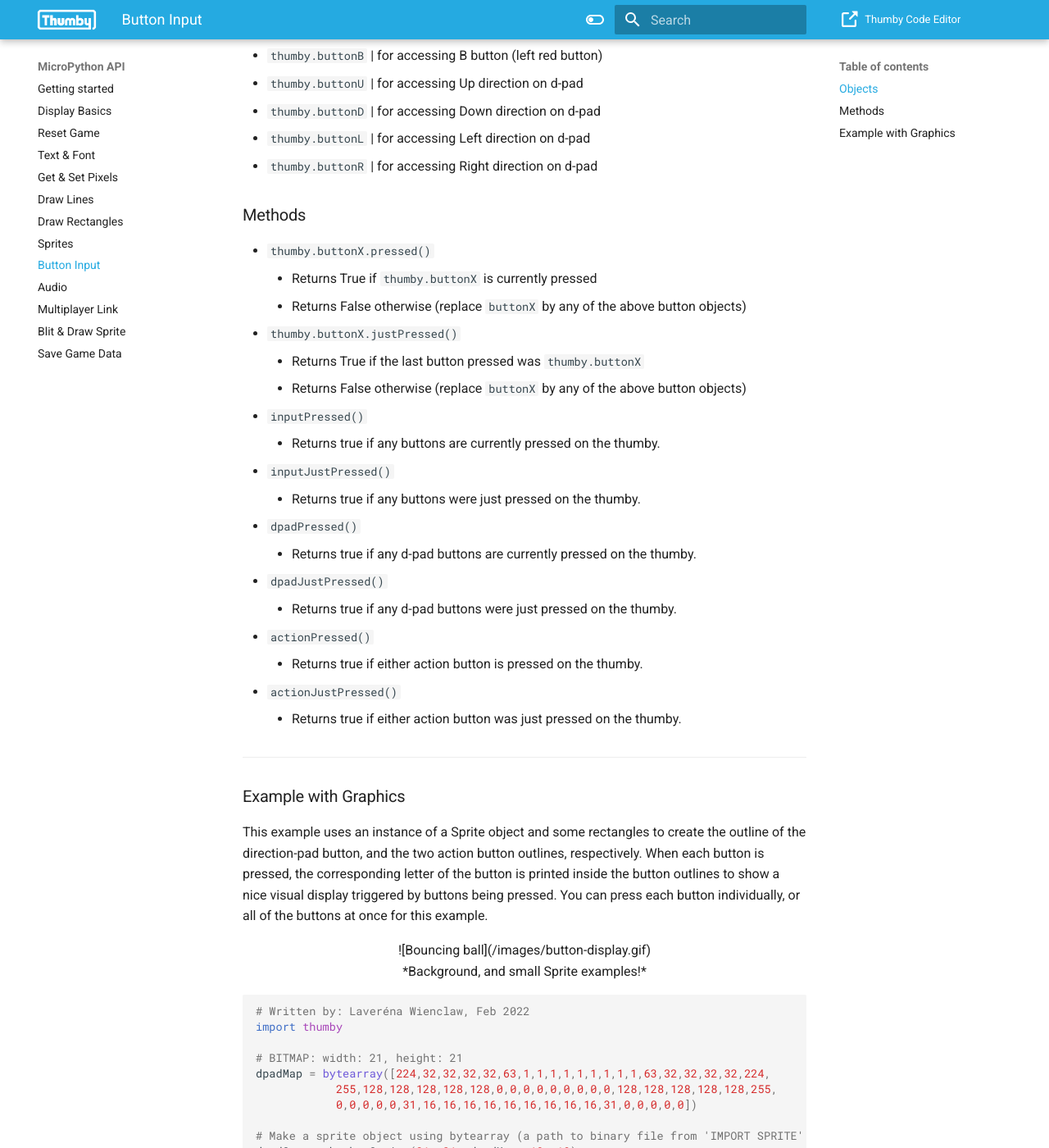
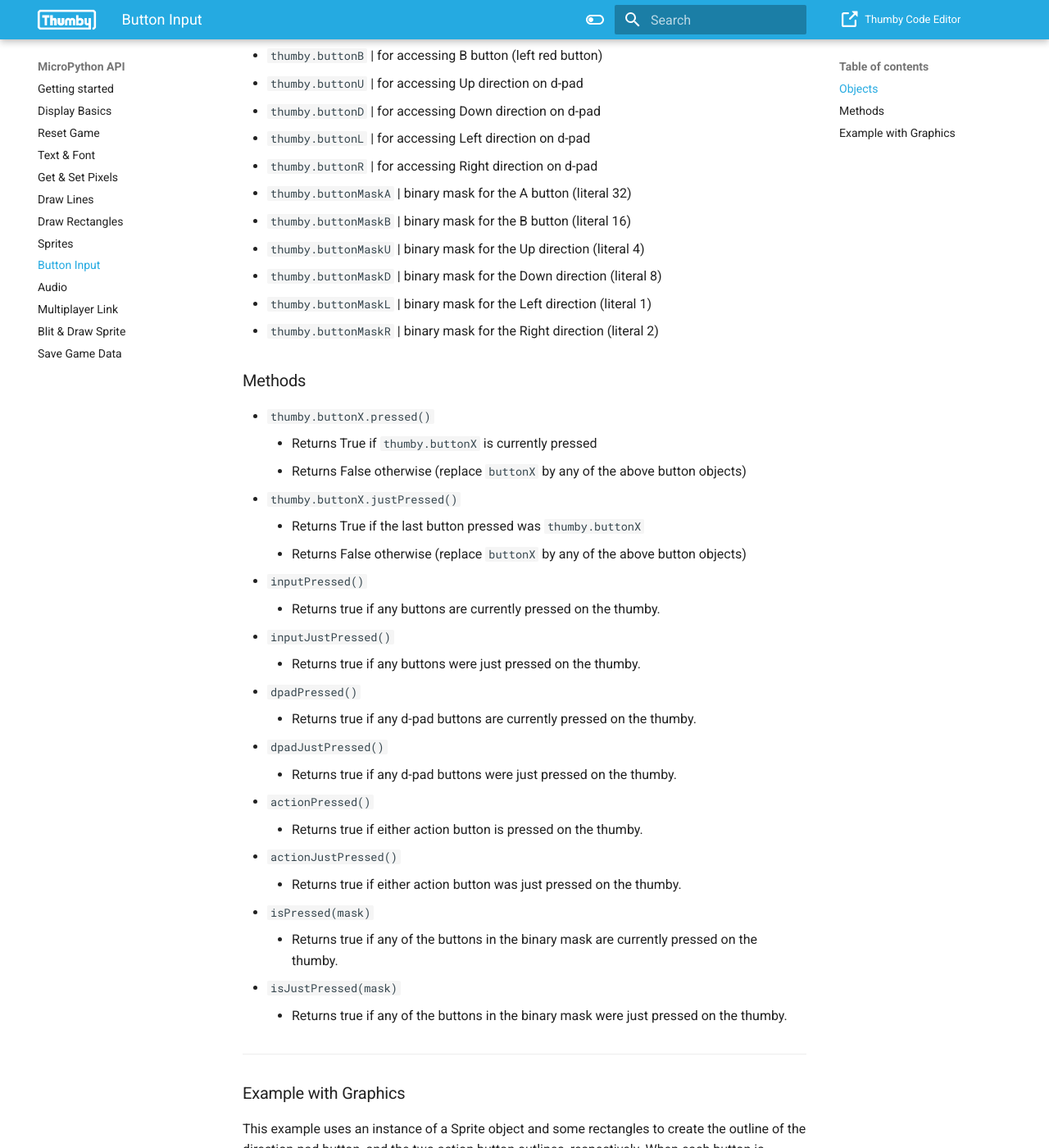
Before and after one commit to TinyCircuits/Thumby-Website, an MkDocs documentation site: the page built from docs/API/Buttons.md, in a window 1280 px wide and 1400 px high, scrolled down 479 px. Shown: the whole window at 82% size. Built offline with MkDocs 1.6.1 and Material for MkDocs 9.7.7, drawn with Linux system fonts in a browser that asks for light colours; some of the changed text lies outside the part shown.

Commit message:
Document masked button features

```diff
--- a/docs/API/Buttons.md
+++ b/docs/API/Buttons.md
@@ -12,6 +12,12 @@
 * `thumby.buttonD` | for accessing Down direction on d-pad
 * `thumby.buttonL` | for accessing Left direction on d-pad
 * `thumby.buttonR` | for accessing Right direction on d-pad
+* `thumby.buttonMaskA` | binary mask for the A button (literal 32)
+* `thumby.buttonMaskB` | binary mask for the B button (literal 16)
+* `thumby.buttonMaskU` | binary mask for the Up direction (literal 4)
+* `thumby.buttonMaskD` | binary mask for the Down direction (literal 8)
+* `thumby.buttonMaskL` | binary mask for the Left direction (literal 1)
+* `thumby.buttonMaskR` | binary mask for the Right direction (literal 2)
 
 ### Methods
 * `thumby.buttonX.pressed()`
@@ -32,6 +38,10 @@
     * Returns true if either action button is pressed on the thumby.
 * `actionJustPressed()`
     * Returns true if either action button was just pressed on the thumby.
+* `isPressed(mask)`
+    * Returns true if any of the buttons in the binary mask are currently pressed on the thumby.
+* `isJustPressed(mask)`
+    * Returns true if any of the buttons in the binary mask were just pressed on the thumby.
 
 
 ---
@@ -65,6 +76,11 @@
 
     # draw the d-pad sprite first so the text is placed over it
     thumby.display.drawSprite(dpadSpr)
+
+    if thumby.isPressed(thumby.buttonMaskA | thumby.buttonMaskB):
+        thumby.display.drawText("Action", 33, 32, 1)
+    if thumby.isPressed(thumby.buttonMaskU | thumby.buttonMaskD | thumby.buttonMaskL | thumby.buttonMaskR):
+        thumby.display.drawText("D-pad", 1, 32, 1)
 
     # Up, down, left, right, and action a, and b button movement logic
     if thumby.buttonU.pressed():
```
Also changed, not shown: other parts of docs/API/Buttons.md (+1 -0 lines).
